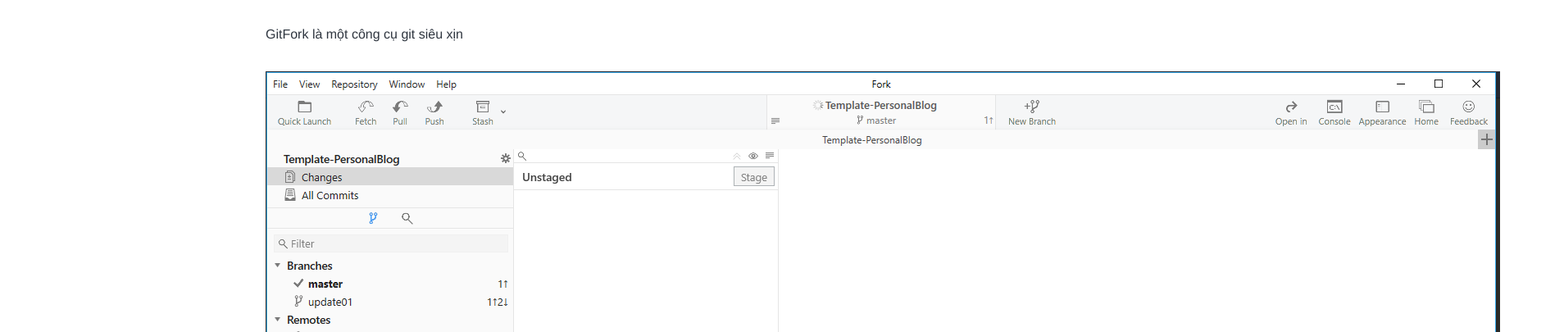
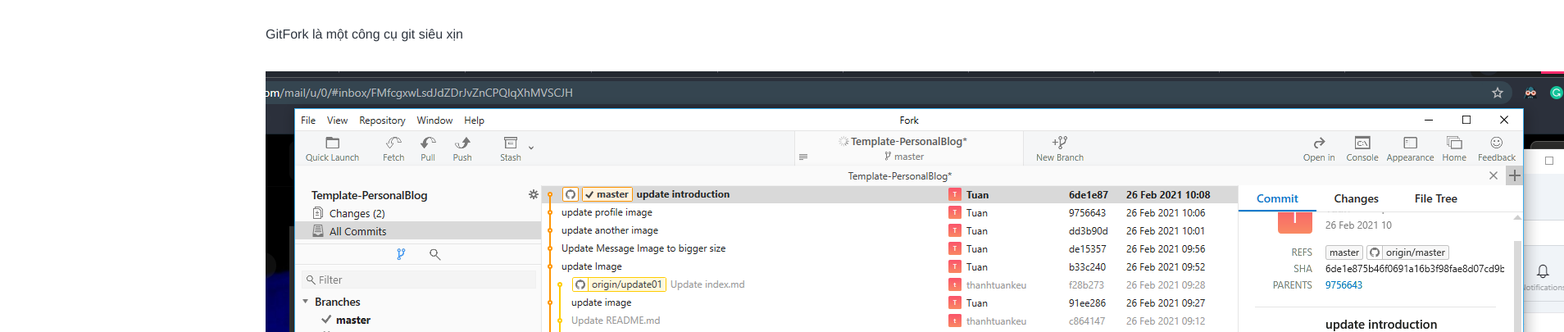
Before and after one commit to thanhtuankeu/Template-PersonalBlog, a Gatsby site: page /git-fork/ in a window 1280 px wide. Shown: the part 211-616 px from the top of the page at 82% size, 1908 px wide, since content can reach past the window. Built offline with nearby package versions, Linux system fonts and the light colour scheme; Gatsby itself is replaced by a stand-in of ours.

Commit message:
update Image

```diff
--- a/content/blog/git-fork/index.md
+++ b/content/blog/git-fork/index.md
@@ -6,11 +6,11 @@
 GitFork là một công cụ git siêu xịn
 
 
-![GitFork](./gitForkUI.PNG)
+
+![Landing Page](./LandingPage.PNG)
 
 
 Mình là người sử dụng nhiều git ở đại học và lúc ở công ty nhưng không bao giờ nhớ được lệnh command line. Vì vậy nên mình đã sử dụng phần mềm git GUI để dễ hình dung và dùng git một cách thành thạo (theo hướng UI 😉 ). Trước git fork mình đã sử dụng git kraken hơn 4 năm, nhưng thời gian gần đây git kraken không còn cho phép sử dụng repository private miễn phí nữa nên mình đã chuyển sang sử dụng git Fork.
-
 
 ![CheatSheet](./gitSheet.PNG)
 
```
Also changed, not shown: content/blog/git-fork/GitForkUI.PNG (deleted), content/blog/git-fork/LandingPage.PNG (added).
